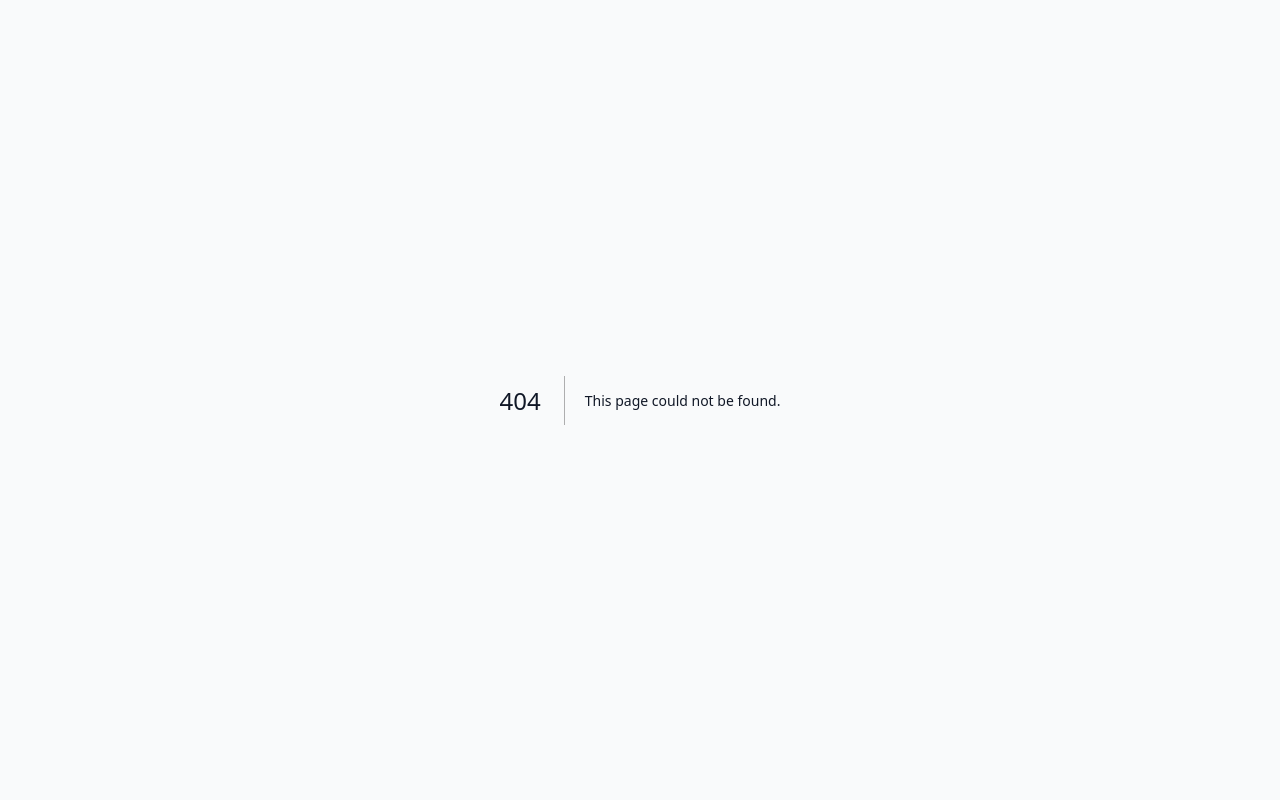
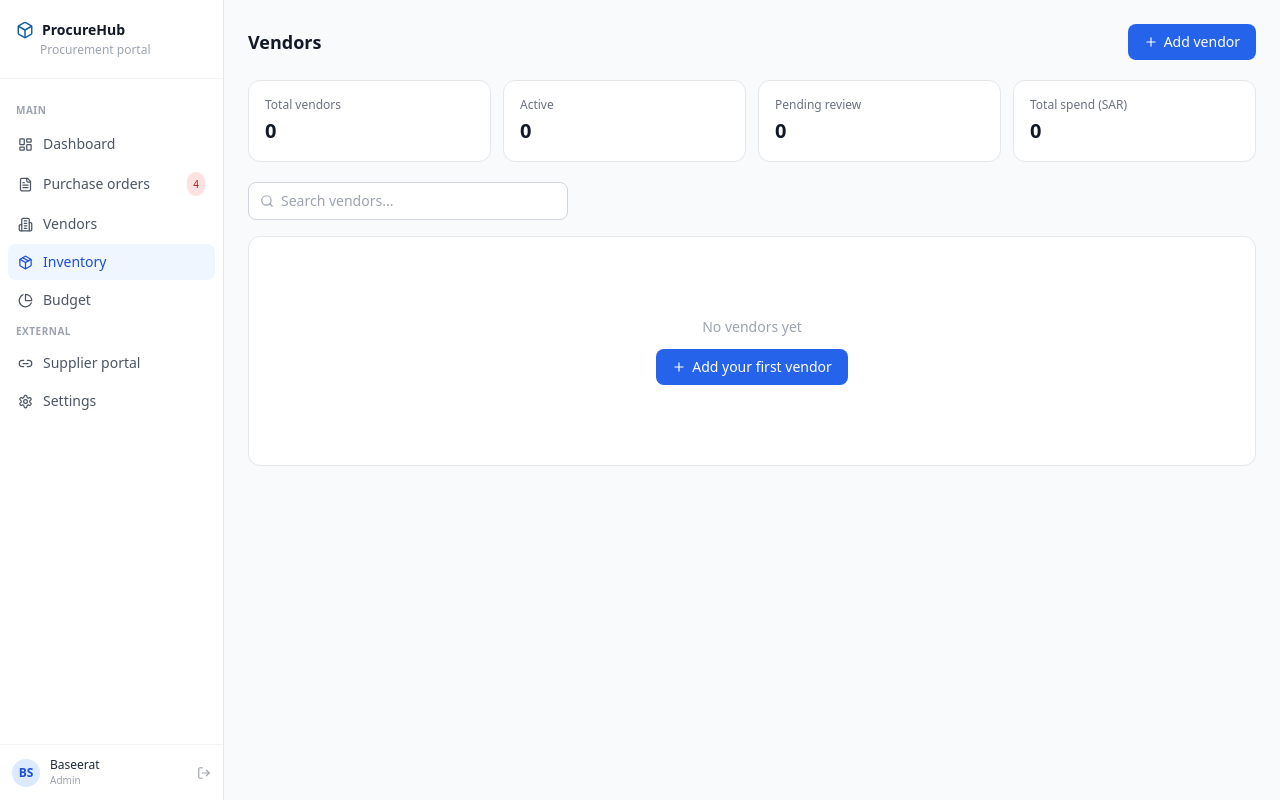
Before and after one commit to bfbaba82-hash/procurehub, a Next.js app: page /inventory in a window 1280 px wide. Before the commit this address had no page. Built offline with nearby package versions, Linux system fonts and the light colour scheme.

Commit message:
Fix all pages 404

```diff
--- /dev/null
+++ b/app/(app)/inventory/page.tsx
@@ -0,0 +1,117 @@
+"use client";
+import { useState } from "react";
+import { Plus, Search } from "lucide-react";
+
+export default function VendorsPage() {
+  const [search, setSearch] = useState("");
+  const [showModal, setShowModal] = useState(false);
+  const [newVendor, setNewVendor] = useState({ name: "", category: "", email: "", phone: "" });
+  const [vendors, setVendors] = useState<typeof newVendor[]>([]);
+
+  function handleAdd() {
+    if (!newVendor.name) return;
+    setVendors([...vendors, newVendor]);
+    setNewVendor({ name: "", category: "", email: "", phone: "" });
+    setShowModal(false);
+  }
+
+  const filtered = vendors.filter(v =>
+    v.name.toLowerCase().includes(search.toLowerCase()) ||
+    v.category.toLowerCase().includes(search.toLowerCase())
+  );
+
+  return (
+    <div className="p-6">
+      <div className="flex items-center justify-between mb-5">
+        <h1 className="text-lg font-semibold text-gray-900">Vendors</h1>
+        <button className="inline-flex items-center gap-1.5 px-4 py-2 rounded-lg text-sm font-medium bg-blue-600 text-white hover:bg-blue-700 transition-colors"
+          onClick={() => setShowModal(true)}>
+          <Plus size={14} /> Add vendor
+        </button>
+      </div>
+
+      <div className="grid grid-cols-4 gap-3 mb-5">
+        {[
+          { label: "Total vendors", value: vendors.length },
+          { label: "Active", value: vendors.length },
+          { label: "Pending review", value: 0 },
+          { label: "Total spend (SAR)", value: "0" },
+        ].map((m) => (
+          <div key={m.label} className="bg-white rounded-xl border border-gray-200 p-4">
+            <p className="text-xs text-gray-500 mb-1">{m.label}</p>
+            <p className="text-xl font-semibold text-gray-900">{m.value}</p>
+          </div>
+        ))}
+      </div>
+
+      <div className="relative mb-4 max-w-xs">
+        <Search size={14} className="absolute left-3 top-1/2 -translate-y-1/2 text-gray-400" />
+        <input className="block w-full rounded-lg border border-gray-300 px-3 py-2 text-sm pl-8 outline-none focus:border-blue-500"
+          placeholder="Search vendors..." value={search} onChange={(e) => setSearch(e.target.value)} />
+      </div>
+
+      <div className="bg-white rounded-xl border border-gray-200 overflow-hidden">
+        {filtered.length === 0 ? (
+          <div className="py-20 text-center">
+            <p className="text-gray-400 text-sm mb-3">No vendors yet</p>
+            <button onClick={() => setShowModal(true)}
+              className="inline-flex items-center gap-1.5 px-4 py-2 rounded-lg text-sm font-medium bg-blue-600 text-white hover:bg-blue-700 transition-colors">
+              <Plus size={14} /> Add your first vendor
+            </button>
+          </div>
+        ) : (
+          <table className="w-full">
+            <thead className="bg-gray-50 border-b border-gray-100">
+              <tr>
+                <th className="px-4 py-3 text-left text-xs font-medium text-gray-500 uppercase">Vendor</th>
+                <th className="px-4 py-3 text-left text-xs font-medium text-gray-500 uppercase">Category</th>
+                <th className="px-4 py-3 text-left text-xs font-medium text-gray-500 uppercase">Email</th>
+                <th className="px-4 py-3 text-left text-xs font-medium text-gray-500 uppercase">Phone</th>
+              </tr>
+            </thead>
+            <tbody className="divide-y divide-gray-50">
+              {filtered.map((v, i) => (
+                <tr key={i} className="hover:bg-gray-50">
+                  <td className="px-4 py-3 text-sm font-medium">{v.name}</td>
+                  <td className="px-4 py-3 text-sm text-gray-500">{v.category}</td>
+                  <td className="px-4 py-3 text-sm text-gray-500">{v.email}</td>
+                  <td className="px-4 py-3 text-sm text-gray-500">{v.phone}</td>
+                </tr>
+              ))}
+            </tbody>
+          </table>
+        )}
+      </div>
+
+      {showModal && (
+        <div className="fixed inset-0 bg-black/30 flex items-center justify-center z-50 p-4" onClick={() => setShowModal(false)}>
+          <div className="bg-white rounded-2xl border border-gray-200 p-6 w-full max-w-md" onClick={(e) => e.stopPropagation()}>
+            <h2 className="text-base font-semibold text-gray-900 mb-4">Add new vendor</h2>
+            <div className="space-y-3">
+              <div><label className="block text-xs font-medium text-gray-600 mb-1">Company name *</label>
+                <input className="block w-full rounded-lg border border-gray-300 px-3 py-2 text-sm outline-none focus:border-blue-500"
+                  placeholder="e.g. Al-Rashid Supplies" value={newVendor.name} onChange={(e) => setNewVendor({ ...newVendor, name: e.target.value })} /></div>
+              <div><label className="block text-xs font-medium text-gray-600 mb-1">Category</label>
+                <select className="block w-full rounded-lg border border-gray-300 px-3 py-2 text-sm outline-none focus:border-blue-500"
+                  value={newVendor.category} onChange={(e) => setNewVendor({ ...newVendor, category: e.target.value })}>
+                  <option value="">Select category</option>
+                  <option>Office supplies</option><option>IT equipment</option>
+                  <option>Logistics</option><option>Medical supplies</option><option>Other</option>
+                </select></div>
+              <div><label className="block text-xs font-medium text-gray-600 mb-1">Email</label>
+                <input className="block w-full rounded-lg border border-gray-300 px-3 py-2 text-sm outline-none focus:border-blue-500"
+                  type="email" placeholder="contact@vendor.com" value={newVendor.email} onChange={(e) => setNewVendor({ ...newVendor, email: e.target.value })} /></div>
+              <div><label className="block text-xs font-medium text-gray-600 mb-1">Phone</label>
+                <input className="block w-full rounded-lg border border-gray-300 px-3 py-2 text-sm outline-none focus:border-blue-500"
+                  placeholder="+966 1X XXX XXXX" value={newVendor.phone} onChange={(e) => setNewVendor({ ...newVendor, phone: e.target.value })} /></div>
+            </div>
+            <div className="flex gap-3 mt-5">
+              <button className="flex-1 py-2 rounded-lg text-sm font-medium bg-blue-600 text-white hover:bg-blue-700 transition-colors" onClick={handleAdd}>Save vendor</button>
+              <button className="flex-1 py-2 rounded-lg text-sm font-medium border border-gray-200 text-gray-700 hover:bg-gray-50 transition-colors" onClick={() => setShowModal(false)}>Cancel</button>
+            </div>
+          </div>
+        </div>
+      )}
+    </div>
+  );
+}
```
Also changed, not shown: app/(app)/budget/page.tsx (renamed from app/(app)/budget/budget-page.tsx), app/(app)/purchase-orders/page.tsx (renamed from app/(app)/purchase-orders/purchase-orders-page.tsx).
